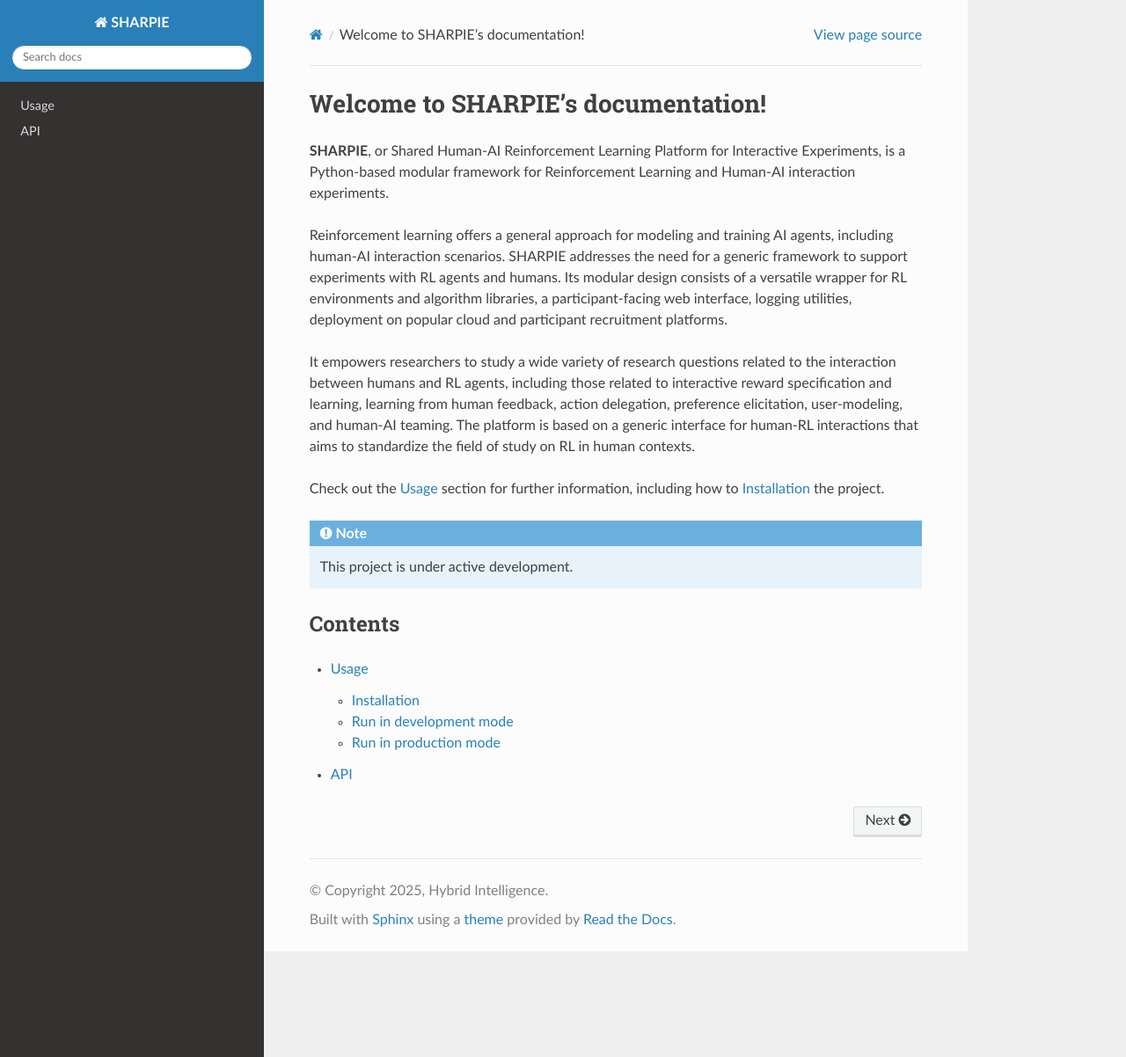
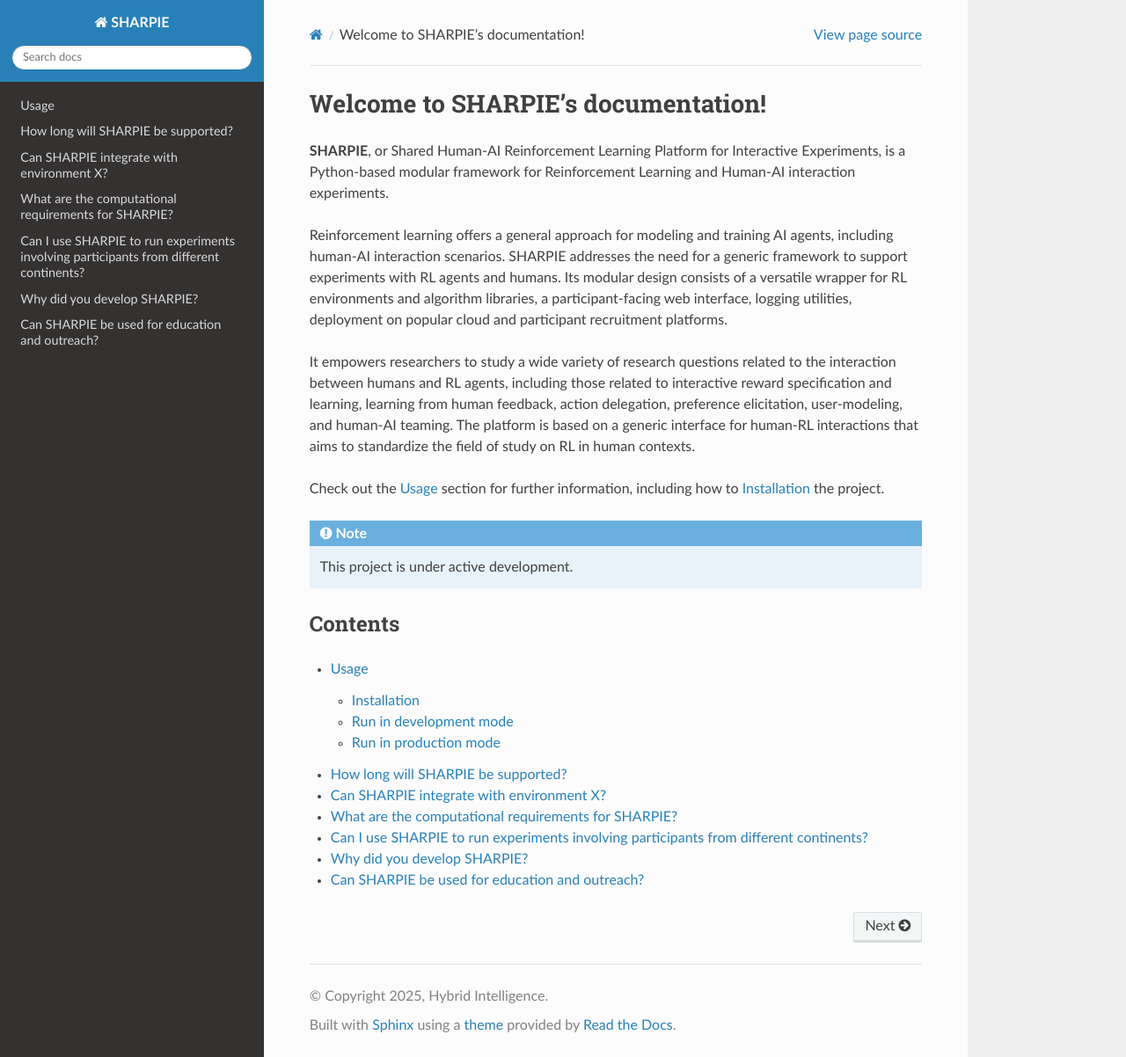
Before and after one commit to libgoncalv/sharpie-doc, a Sphinx documentation site: the page built from docs/source/index.rst, in a window 1280 px wide and 1202 px high. Shown: the whole window at 88% size. Built offline with Sphinx 7.4.7 and the Read the Docs theme 3.1.0, drawn with Linux system fonts in a browser that asks for light colours; pages that are not in the unit, such as notebooks, are missing from menus.

```diff
--- /dev/null
+++ b/docs/source/faq.rst
@@ -0,0 +1,23 @@
+How long will SHARPIE be supported?
+--------------------------------
+SHARPIE is currently under active development we will continue do so until the end of the `HI center <https://www.hybrid-intelligence-centre.nl/>_` in 2029.
+
+Can SHARPIE integrate with environment X?
+--------------------------------
+SHARPIE integrates with any environment that implements the `Gymnasium API <https://gymnasium.farama.org/api/env/>_`: SHARPIE needs access to `step()`, `reset()` and `render()` functions. Since SHARPIE runs the environment on a back-end server rather than in the browser, it supports any environment with Python bindings to these functions.
+
+What are the computational requirements for SHARPIE?
+--------------------------------
+SHARPIE itself does not come with strict computational requirements, we suggest that you follow the computational requirements of your environment and RL model of choice.
+
+Can I use SHARPIE to run experiments involving participants from different continents?
+--------------------------------
+It depends. Having participants located in different continents in the same room is likely to cause latency issues that are fundamental to the nature of cross-continental networking. Separating participants per room may be a viable alternative if your experimental setup support this.
+
+Why did you develop SHARPIE?
+--------------------------------
+We developed SHARPIE to facilitate experiments involving RL agents and humans. We believe that the study of this interaction is crucial to establishing artificial intelligence(s) that do not replace human intellect but instead expand it. We thereby want to put humans at the center, and change the course of the ongoing AI revolution.
+
+Can SHARPIE be used for education and outreach?
+--------------------------------
+SHARPIE can be used for educational purposes and outreach. However, it is currently still under active development. We plan to develop educational materials on hybrid human-AI systems and experiments once the platform stabilizes.
--- a/docs/source/index.rst
+++ b/docs/source/index.rst
@@ -20,5 +20,5 @@ Contents
 .. toctree::
 
    usage
-   api
+   faq
    glossary
```
Also changed, not shown: docs/source/api.rst (deleted, +0 -7 lines).
